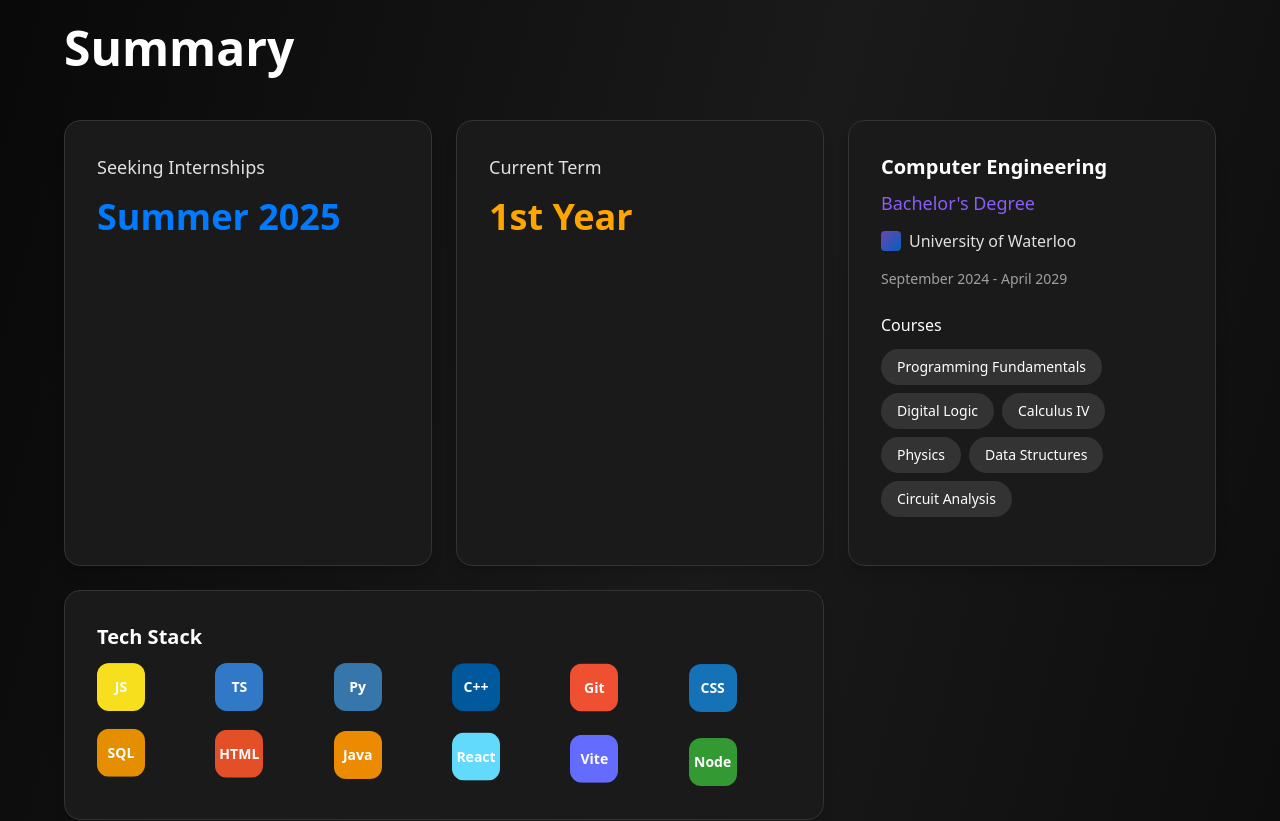
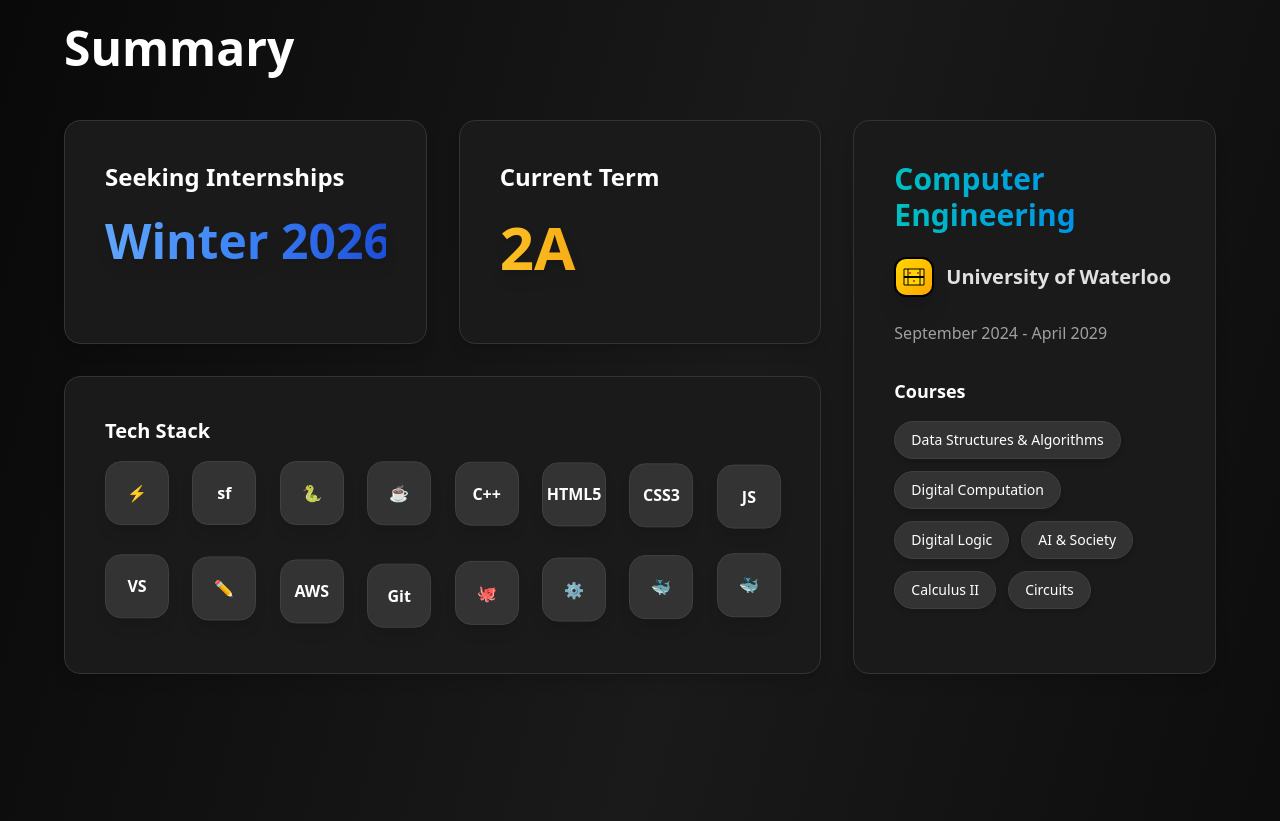
Before and after one commit to nidhi-subrah/Portfolio, a React (Vite) app: page / in a window 1280 px wide. Shown: the part 1640-2461 px from the top of the page. Built offline with nearby package versions, Linux system fonts and the light colour scheme.

Commit message:
feat: replace frontend with latest version - complete overhaul

```diff
--- a/src/components/Hero.tsx
+++ b/src/components/Hero.tsx
@@ -16,15 +16,6 @@ const Hero = () => {
       <div className="absolute inset-0 overflow-hidden">
         <div className="absolute -top-40 -right-40 w-80 h-80 bg-[#00C0C0]/10 rounded-full blur-3xl animate-pulse"></div>
         <div className="absolute -bottom-40 -left-40 w-80 h-80 bg-[#007bff]/10 rounded-full blur-3xl animate-pulse delay-1000"></div>
-      </div>
-
-      {/* Logo in top left with animation - keeping your existing animation */}
-      <div className="fixed top-8 left-8 z-50">
-        <div className={`text-white text-2xl font-bold transition-all duration-1000 transform ${
-          isVisible ? "translate-y-0 opacity-100" : "-translate-y-4 opacity-0"
-        }`}>
-          <span className="text-gradient">NS</span>
-        </div>
       </div>
 
       <div className="text-center max-w-4xl relative z-10">
--- a/src/components/Summary.tsx
+++ b/src/components/Summary.tsx
@@ -22,18 +22,22 @@ const Summary = () => {
   }, []);
 
   const techStack = [
-    { name: "JS", color: "bg-[#F7DF1E]", hoverColor: "hover:bg-[#F7DF1E]/90" },
-    { name: "TS", color: "bg-[#3178C6]", hoverColor: "hover:bg-[#3178C6]/90" },
-    { name: "Py", color: "bg-[#3776AB]", hoverColor: "hover:bg-[#3776AB]/90" },
-    { name: "C++", color: "bg-[#00599C]", hoverColor: "hover:bg-[#00599C]/90" },
-    { name: "Git", color: "bg-[#F05032]", hoverColor: "hover:bg-[#F05032]/90" },
-    { name: "CSS", color: "bg-[#1572B6]", hoverColor: "hover:bg-[#1572B6]/90" },
-    { name: "SQL", color: "bg-[#E48E00]", hoverColor: "hover:bg-[#E48E00]/90" },
-    { name: "HTML", color: "bg-[#E34F26]", hoverColor: "hover:bg-[#E34F26]/90" },
-    { name: "Java", color: "bg-[#ED8B00]", hoverColor: "hover:bg-[#ED8B00]/90" },
-    { name: "React", color: "bg-[#61DAFB]", hoverColor: "hover:bg-[#61DAFB]/90" },
-    { name: "Vite", color: "bg-[#646CFF]", hoverColor: "hover:bg-[#646CFF]/90" },
-    { name: "Node", color: "bg-[#339933]", hoverColor: "hover:bg-[#339933]/90" }
+    { name: "⚡", tooltip: "Blitz.js" },
+    { name: "sf", tooltip: "Symfony" },
+    { name: "🐍", tooltip: "Python" },
+    { name: "☕", tooltip: "Java" },
+    { name: "C++", tooltip: "C++" },
+    { name: "HTML5", tooltip: "HTML5" },
+    { name: "CSS3", tooltip: "CSS3" },
+    { name: "JS", tooltip: "JavaScript" },
+    { name: "VS", tooltip: "VS Code" },
+    { name: "✏️", tooltip: "Figma" },
+    { name: "AWS", tooltip: "Amazon Web Services" },
+    { name: "Git", tooltip: "Git" },
+    { name: "🐙", tooltip: "GitHub" },
+    { name: "⚙️", tooltip: "Kubernetes" },
+    { name: "🐳", tooltip: "Docker" },
+    { name: "🐳", tooltip: "Docker" }
   ];
 
   return (
@@ -41,42 +45,53 @@ const Summary = () => {
       <div className="max-w-6xl mx-auto">
         <h2 className="section-heading">Summary</h2>
 
-        <div className="grid grid-cols-1 md:grid-cols-2 lg:grid-cols-3 gap-6">
-          {/* Seeking Internships Card */}
-          <div className={`card card-hover p-8 transition-all duration-500 transform hover:scale-105 ${
+        <div className="grid grid-cols-1 md:grid-cols-3 gap-8">
+          {/* Seeking Internships Card - Left */}
+          <div className={`card card-hover p-10 transition-all duration-500 transform hover:scale-105 ${
             isVisible ? `translate-y-0 opacity-100 delay-100` : 'translate-y-8 opacity-0'
           }`}>
-            <h3 className="text-[#E0E0E0] text-lg font-medium mb-4">Seeking Internships</h3>
-            <div className="text-4xl font-bold text-[#007bff] mb-2 hover:text-[#007bff]/90 transition-colors duration-300">Summer 2025</div>
-            <div className="w-full h-1 bg-gradient-to-r from-[#007bff] to-transparent rounded-full opacity-0 hover:opacity-100 transition-opacity duration-300"></div>
+            <h3 className="text-white text-2xl font-semibold mb-6">Seeking Internships</h3>
+            <div className="text-5xl font-bold bg-gradient-to-r from-[#60A5FA] via-[#3B82F6] to-[#1D4ED8] bg-clip-text text-transparent mb-4 drop-shadow-lg whitespace-nowrap">Winter 2026</div>
+            <div className="w-full h-1.5 bg-gradient-to-r from-[#60A5FA] via-[#3B82F6] to-[#1D4ED8] rounded-full opacity-0 hover:opacity-100 transition-opacity duration-300"></div>
           </div>
 
-          {/* Current Term Card */}
-          <div className={`card card-hover p-8 transition-all duration-500 transform hover:scale-105 ${
+          {/* Current Term Card - Middle */}
+          <div className={`card card-hover p-10 transition-all duration-500 transform hover:scale-105 ${
             isVisible ? `translate-y-0 opacity-100 delay-200` : 'translate-y-8 opacity-0'
           }`}>
-            <h3 className="text-[#E0E0E0] text-lg font-medium mb-4">Current Term</h3>
-            <div className="text-4xl font-bold text-[#FFA500] mb-2 hover:text-[#FFA500]/90 transition-colors duration-300">1st Year</div>
-            <div className="w-full h-1 bg-gradient-to-r from-[#FFA500] to-transparent rounded-full opacity-0 hover:opacity-100 transition-opacity duration-300"></div>
+            <h3 className="text-white text-2xl font-semibold mb-6">Current Term</h3>
+            <div className="text-6xl font-bold bg-gradient-to-r from-[#FBBF24] via-[#F59E0B] via-[#D97706] via-[#B45309] to-[#92400E] bg-clip-text text-transparent mb-4 drop-shadow-lg">
+              2A
+            </div>
+            <div className="w-full h-1.5 bg-gradient-to-r from-[#FBBF24] via-[#F59E0B] to-[#D97706] rounded-full opacity-0 hover:opacity-100 transition-opacity duration-300"></div>
           </div>
 
-          {/* Education Card */}
-          <div className={`card card-hover p-8 transition-all duration-500 transform hover:scale-105 md:col-span-2 lg:col-span-1 ${
+          {/* Computer Engineering Card - Right (Taller) */}
+          <div className={`card card-hover p-10 transition-all duration-500 transform hover:scale-105 row-span-2 ${
             isVisible ? `translate-y-0 opacity-100 delay-300` : 'translate-y-8 opacity-0'
           }`}>
-            <h3 className="text-white text-xl font-semibold mb-2">Computer Engineering</h3>
-            <div className="text-[#8B5CF6] text-lg font-medium mb-3">Bachelor's Degree</div>
-            <div className="flex items-center gap-2 text-[#E0E0E0] mb-4">
-              <div className="w-5 h-5 bg-gradient-to-br from-[#8B5CF6] to-[#007bff] rounded animate-pulse"></div>
-              <span>University of Waterloo</span>
+            <h3 className="text-3xl font-bold mb-6 bg-gradient-to-r from-[#00C0C0] to-[#007bff] bg-clip-text text-transparent">Computer Engineering</h3>
+            <div className="flex items-center gap-3 text-[#E0E0E0] mb-6">
+              <div className="w-10 h-10 bg-gradient-to-br from-[#FFD700] to-[#FFA500] rounded-xl flex items-center justify-center shadow-xl border-2 border-[#000000]">
+                <svg width="24" height="24" viewBox="0 0 24 24" fill="none" xmlns="http://www.w3.org/2000/svg">
+                  <path d="M2 4h20v16H2V4z" fill="#FFD700" stroke="#000000" strokeWidth="1"/>
+                  <path d="M2 12h20" stroke="#000000" strokeWidth="2"/>
+                  <path d="M6 4v16" stroke="#000000" strokeWidth="1"/>
+                  <path d="M18 4v16" stroke="#000000" strokeWidth="1"/>
+                  <circle cx="8" cy="8" r="1" fill="#DC143C"/>
+                  <circle cx="16" cy="8" r="1" fill="#DC143C"/>
+                  <circle cx="12" cy="16" r="1" fill="#DC143C"/>
+                </svg>
+              </div>
+              <span className="font-bold text-xl">University of Waterloo</span>
             </div>
-            <div className="text-[#A0A0A0] text-sm mb-6">September 2024 - April 2029</div>
+            <div className="text-[#A0A0A0] text-base mb-8">September 2024 - April 2029</div>
 
-            <div className="mb-4">
-              <h4 className="text-white font-medium mb-3">Courses</h4>
-              <div className="flex flex-wrap gap-2">
-                {["Programming Fundamentals", "Digital Logic", "Calculus IV", "Physics", "Data Structures", "Circuit Analysis"].map((course, index) => (
-                  <span key={course} className={`pill pill-secondary ${
+            <div className="mb-6">
+              <h4 className="text-white font-bold text-lg mb-4">Courses</h4>
+              <div className="flex flex-wrap gap-3">
+                {["Data Structures & Algorithms", "Digital Computation", "Digital Logic", "AI & Society", "Calculus II", "Circuits"].map((course, index) => (
+                  <span key={course} className={`bg-[#333333] hover:bg-[#404040] text-white px-4 py-2 rounded-full text-sm font-medium transition-all duration-300 transform hover:scale-105 cursor-default border border-[#404040] shadow-md ${
                     isVisible ? `animate-fade-in` : 'opacity-0'
                   }`} style={{ animationDelay: `${400 + index * 100}ms` }}>
                     {course}
@@ -86,26 +101,27 @@ const Summary = () => {
             </div>
           </div>
 
-          {/* Tech Stack Card */}
-          <div className={`card card-hover p-8 transition-all duration-500 transform hover:scale-105 md:col-span-2 ${
+          {/* Stacks Card - Bottom (Spans width of first two) */}
+          <div className={`card card-hover p-10 transition-all duration-500 transform hover:scale-105 md:col-span-2 ${
             isVisible ? `translate-y-0 opacity-100 delay-400` : 'translate-y-8 opacity-0'
           }`}>
-            <h3 className="text-white text-xl font-semibold mb-6">Tech Stack</h3>
-            <div className="grid grid-cols-4 md:grid-cols-6 gap-4">
+            <h3 className="text-white text-xl font-semibold mb-8">Tech Stack</h3>
+            <div className="grid grid-cols-8 gap-6">
               {techStack.map((tech, index) => (
                 <div
                   key={index}
                   onMouseEnter={() => setHoveredTech(tech.name)}
                   onMouseLeave={() => setHoveredTech(null)}
-                  className={`w-12 h-12 ${tech.color} ${tech.hoverColor} rounded-xl flex items-center justify-center text-white font-bold text-sm transition-all duration-300 transform hover:scale-110 hover:rotate-12 cursor-pointer hover:shadow-lg ${
+                  className={`w-16 h-16 bg-[#333333] hover:bg-[#404040] rounded-2xl flex items-center justify-center text-white font-bold text-base transition-all duration-300 transform hover:scale-110 hover:rotate-12 cursor-pointer hover:shadow-xl border border-[#404040] shadow-lg ${
                     isVisible ? 'animate-fade-in' : 'opacity-0'
                   } ${
-                    hoveredTech === tech.name ? 'animate-none' : 'animate-bounce'
+                    hoveredTech === tech.name ? 'animate-none bg-[#00C0C0] border-[#00C0C0] shadow-2xl' : 'animate-bounce'
                   }`}
                   style={{
                     animationDelay: `${500 + index * 50}ms`,
                     animationDuration: hoveredTech === tech.name ? '0s' : '1s'
                   }}
+                  title={tech.tooltip}
                 >
                   {tech.name}
                 </div>
```
